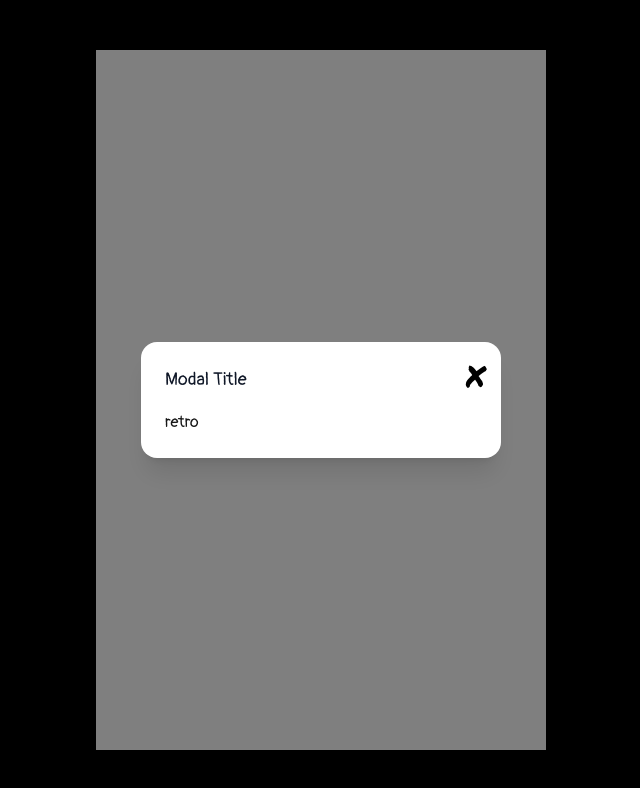
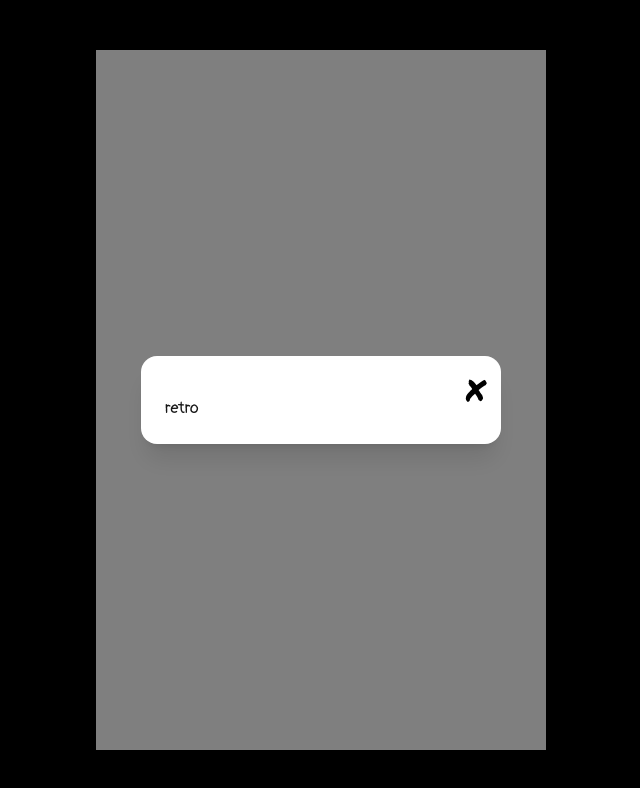
Before and after one commit to weilidai2001/keep-my-cat-2025, a Next.js app: page /retro in a window 1280 px wide. Shown: the top 788 px of the page, without its empty margins (319-959 px from the left). Built offline with nearby package versions, Linux system fonts and the light colour scheme.

Commit message:
refactor: remove hardcoded modal title and document TailwindCSS migration in README

```diff
--- a/src/components/ui/modal.tsx
+++ b/src/components/ui/modal.tsx
@@ -51,9 +51,6 @@ export default function Modal({ children }: { children: React.ReactElement }) {
                 >
                   X
                 </button>
-                <Dialog.Title className="text-lg font-medium text-gray-900">
-                  Modal Title
-                </Dialog.Title>
                 <div className="mt-4">{children}</div>
               </Dialog.Panel>
             </Transition.Child>
```
Also changed, not shown: 1 other file (tests, documents, lock files or other folders).
